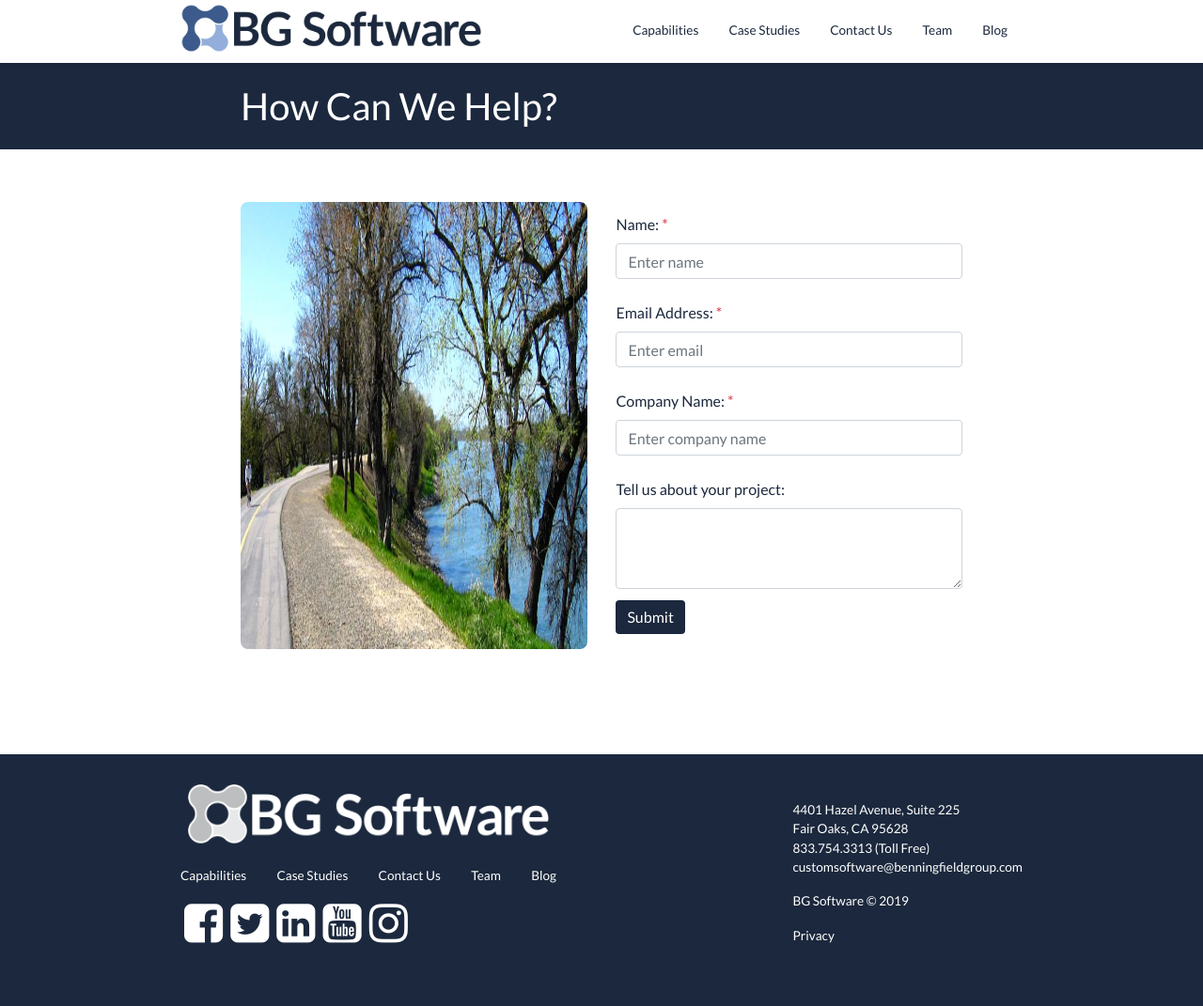
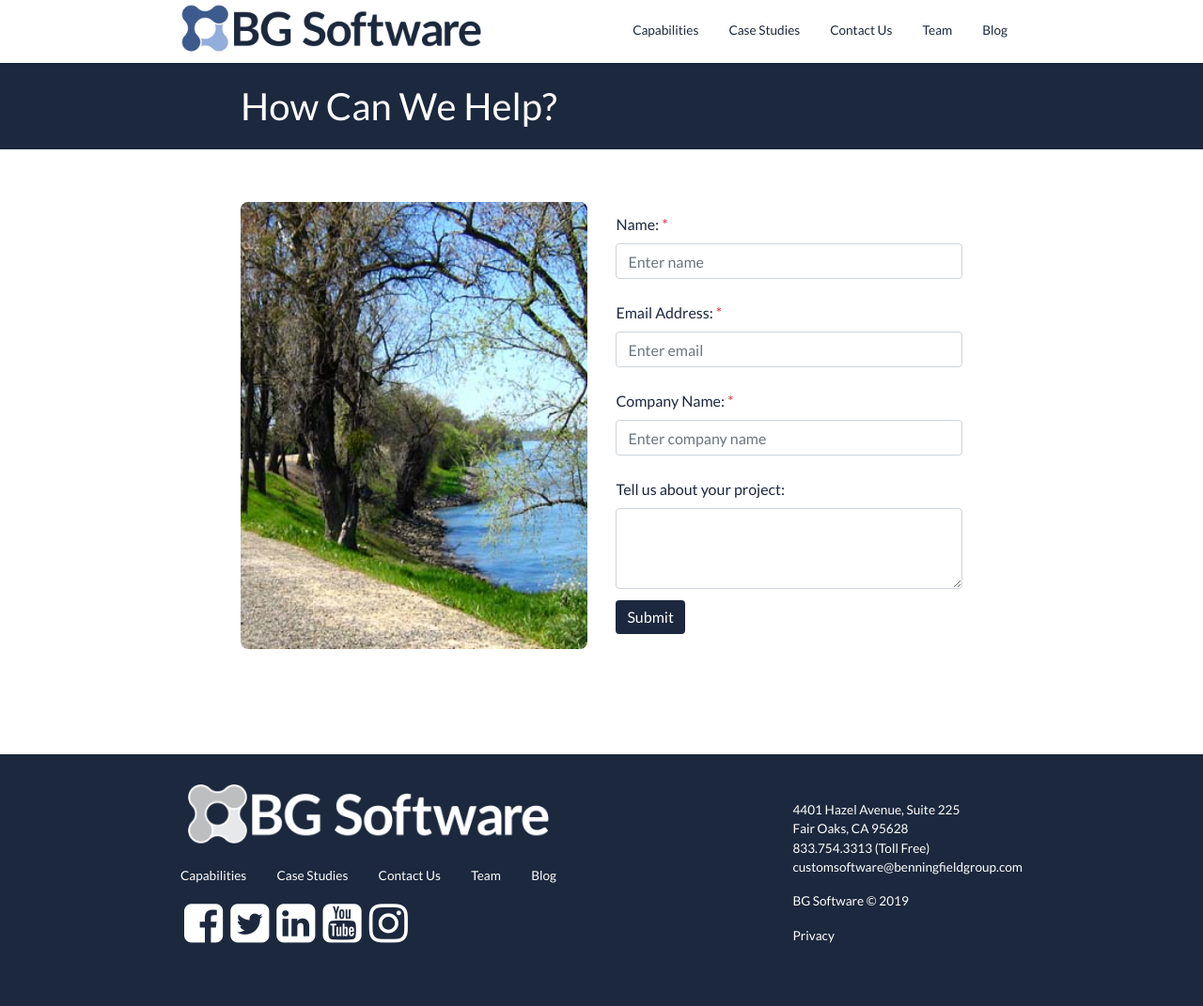
Before and after one commit to bgsoftware/company-site, a Jekyll site: the page built from contact-form.html, in a window 1280 px wide. Shown: the whole page at 94% size. Built offline with Jekyll 4.4.1, drawn with Linux system fonts in a browser that asks for light colours; comment, search, counter and statistics services are not loaded.

Commit message:
Update css class for the contact us image to use object-fit instead of the background image

```diff
--- a/_sass/components/_contact-us.scss
+++ b/_sass/components/_contact-us.scss
@@ -28,10 +28,7 @@
   .contact-us__image-container {
     display: block;
     width: 48%;
-    background-image: url("/assets/images/misc/american_river_bike_trail.jpg");
-    background-size: cover;
-    background-repeat: no-repeat;
-    background-position: 50% 50%;
+    object-fit: cover;
   }
 
   .contact-us__image-container, .contact-us__form { width: 48%; }
```
